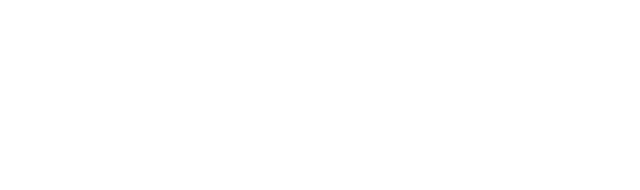
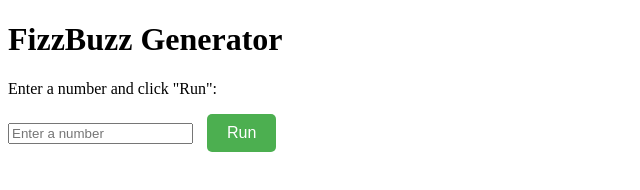
Before and after one commit to acciojob/fizzbuzz-gautamkumar83431, a website: page main.html in a window 1280 px wide. Shown: the whole page, without its empty margins (0-640 px from the left). Drawn offline with Linux system fonts and the light colour scheme.

Commit message:
created a submission

```diff
--- a/main.html
+++ b/main.html
@@ -7,6 +7,13 @@
 </head>
 
 <body>
+
+	  <h1>FizzBuzz Generator</h1>
+  <p>Enter a number and click "Run":</p>
+
+  <input type="number" id="limitInput" placeholder="Enter a number" min="1" />
+  <button onclick="runFizzBuzz()">Run</button>
+
 	<!-- the entire body must be written by student -->
     <script type="text/javascript" src="./script.js">
 </script>
--- a/script.js
+++ b/script.js
@@ -1 +1,23 @@
 //your JS code here. If required.
+    function runFizzBuzz() {
+      const limit = parseInt(document.getElementById("limitInput").value);
+      if (isNaN(limit) || limit < 1) {
+        alert("Please enter a valid number greater than 0.");
+        return;
+      }
+
+      let output = "";
+      for (let i = 1; i <= limit; i++) {
+        if (i % 3 === 0 && i % 5 === 0) {
+          output += "FizzBuzz\n";
+        } else if (i % 3 === 0) {
+          output += "Fizz\n";
+        } else if (i % 5 === 0) {
+          output += "Buzz\n";
+        } else {
+          output += i + "\n";
+        }
+      }
+
+      alert(output);
+    }
--- a/styles.css
+++ b/styles.css
@@ -1 +1,27 @@
 /*  your css code here. If applicable */
+font-family: Arial, sans-serif;
+      background: #f0f8ff;
+      text-align: center;
+      margin-top: 100px;
+    }
+
+    input {
+      padding: 10px;
+      font-size: 16px;
+      width: 80px;
+    }
+
+    button {
+      padding: 10px 20px;
+      font-size: 16px;
+      margin-left: 10px;
+      cursor: pointer;
+      background-color: #4CAF50;
+      color: white;
+      border: none;
+      border-radius: 5px;
+    }
+
+    button:hover {
+      background-color: #45a049;
+    }
```
